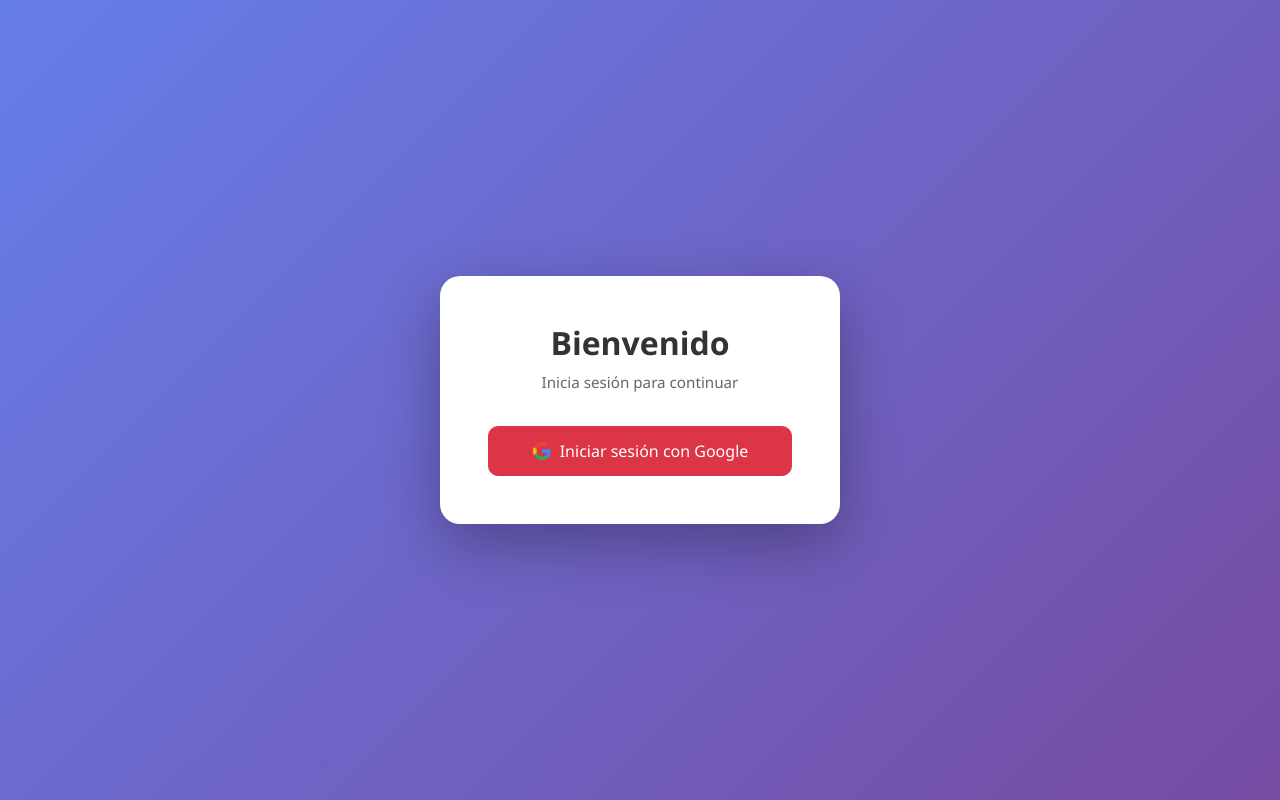
After one commit to LucasDuarte05/proyecto1-busco-repuesto, a Django app: page /vender/login-vendedor/ in a window 1280 px wide. The commit adds this page. Run offline with Django 5.2, Linux system fonts and the light colour scheme; data comes from the database, SQL or seed files in the repository; both versions use the stored data as it was after the commit; some libraries are stand-ins or nearby versions.

Commit message:
Inicio de sesion de google

```diff
--- a/busco_repuesto/busco_repuesto/templates/index.html
+++ b/busco_repuesto/busco_repuesto/templates/index.html
@@ -258,7 +258,7 @@
                     Quiero Comprar
                 </span>
             </a>
-            <a href="{% url 'ver_solicitudes' %}" class="btn btn-vender">
+            <a href="{% url 'login_vendedor' %}" class="btn btn-vender">
                 <span>
                     <span>💰</span>
                     Quiero Vender
--- a/busco_repuesto/busco_repuesto/urls.py
+++ b/busco_repuesto/busco_repuesto/urls.py
@@ -22,6 +22,7 @@ from busco_repuesto import views as busco_repuesto_views
 urlpatterns = [
     path('', busco_repuesto_views.index, name='index'),
     path('admin/', admin.site.urls),
+    path('accounts/', include('allauth.urls')),  # 👈 Rutas de allauth
     path('comprar/', include('quiero_comprar.urls')),
     path('vender/', include('quiero_vender.urls')),
 ]
--- /dev/null
+++ b/busco_repuesto/quiero_vender/client_secret_914351266531-rjcaiodt71jmcvffttpuva8igf09a6vh.apps.googleusercontent.com.json
@@ -0,0 +1 @@
+{"web":{"client_id":"914351266531-rjcaiodt71jmcvffttpuva8igf09a6vh.apps.googleusercontent.com","project_id":"busco-repuesto-vendedores","auth_uri":"https://accounts.google.com/o/oauth2/auth","token_uri":"https://oauth2.googleapis.com/token","auth_provider_x509_cert_url":"https://www.googleapis.com/oauth2/v1/certs","client_secret":"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","redirect_uris":["http://127.0.0.1:8000/accounts/google/login/callback/"],"javascript_origins":["http://127.0.0.1:8000"]}}
--- /dev/null
+++ b/busco_repuesto/quiero_vender/templates/login_vendedor.html
@@ -0,0 +1,82 @@
+{% load socialaccount %}
+<!DOCTYPE html>
+<html lang="es">
+<head>
+    <meta charset="UTF-8">
+    <meta name="viewport" content="width=device-width, initial-scale=1.0">
+    <title>Iniciar Sesión</title>
+    <link href="https://cdn.jsdelivr.net/npm/bootstrap@5.3.0/dist/css/bootstrap.min.css" rel="stylesheet">
+    <style>
+        body {
+            background: linear-gradient(135deg, #667eea 0%, #764ba2 100%);
+            min-height: 100vh;
+            display: flex;
+            align-items: center;
+            justify-content: center;
+            font-family: 'Segoe UI', Tahoma, Geneva, Verdana, sans-serif;
+        }
+        .login-container {
+            background: white;
+            border-radius: 20px;
+            box-shadow: 0 20px 60px rgba(0, 0, 0, 0.3);
+            padding: 3rem;
+            max-width: 400px;
+            width: 100%;
+        }
+        .login-header {
+            text-align: center;
+            margin-bottom: 2rem;
+        }
+        .login-header h1 {
+            color: #333;
+            font-size: 2rem;
+            font-weight: 600;
+            margin-bottom: 0.5rem;
+        }
+        .login-header p {
+            color: #666;
+            font-size: 0.95rem;
+        }
+        .btn-google {
+            width: 100%;
+            padding: 0.75rem;
+            font-size: 1rem;
+            font-weight: 500;
+            border-radius: 10px;
+            transition: all 0.3s ease;
+            display: flex;
+            align-items: center;
+            justify-content: center;
+            gap: 0.5rem;
+        }
+        .btn-google:hover {
+            transform: translateY(-2px);
+            box-shadow: 0 5px 15px rgba(220, 53, 69, 0.3);
+        }
+        .google-icon {
+            width: 20px;
+            height: 20px;
+        }
+    </style>
+</head>
+<body>
+    <div class="login-container">
+        <div class="login-header">
+            <h1>Bienvenido</h1>
+            <p>Inicia sesión para continuar</p>
+        </div>
+
+        <a href="{% provider_login_url 'google' %}?next={% url 'ver_solicitudes' %}" class="btn btn-danger btn-google">
+            <svg class="google-icon" viewBox="0 0 24 24" xmlns="http://www.w3.org/2000/svg">
+                <path d="M22.56 12.25c0-.78-.07-1.53-.2-2.25H12v4.26h5.92c-.26 1.37-1.04 2.53-2.21 3.31v2.77h3.57c2.08-1.92 3.28-4.74 3.28-8.09z" fill="#4285F4"/>
+                <path d="M12 23c2.97 0 5.46-.98 7.28-2.66l-3.57-2.77c-.98.66-2.23 1.06-3.71 1.06-2.86 0-5.29-1.93-6.16-4.53H2.18v2.84C3.99 20.53 7.7 23 12 23z" fill="#34A853"/>
+                <path d="M5.84 14.09c-.22-.66-.35-1.36-.35-2.09s.13-1.43.35-2.09V7.07H2.18C1.43 8.55 1 10.22 1 12s.43 3.45 1.18 4.93l2.85-2.22.81-.62z" fill="#FBBC05"/>
+                <path d="M12 5.38c1.62 0 3.06.56 4.21 1.64l3.15-3.15C17.45 2.09 14.97 1 12 1 7.7 1 3.99 3.47 2.18 7.07l3.66 2.84c.87-2.6 3.3-4.53 6.16-4.53z" fill="#EA4335"/>
+            </svg>
+            Iniciar sesión con Google
+        </a>
+    </div>
+
+    <script src="https://cdn.jsdelivr.net/npm/bootstrap@5.3.0/dist/js/bootstrap.bundle.min.js"></script>
+</body>
+</html>
--- a/busco_repuesto/quiero_vender/urls.py
+++ b/busco_repuesto/quiero_vender/urls.py
@@ -3,6 +3,7 @@ from . import views
 
 urlpatterns = [
     path('quiero-vender/', views.ver_solicitudes, name='ver_solicitudes'),
+    path('login-vendedor/', views.login_vendedor, name='login_vendedor'),
     path('publicar-repuesto/', views.publicar_repuesto, name='publicar_repuesto'),
     path('procesar-publicacion/', views.procesar_publicacion, name='procesar_publicacion'),
     path('procesar-venta/', views.procesar_venta, name='procesar_venta'),
--- a/busco_repuesto/quiero_vender/views.py
+++ b/busco_repuesto/quiero_vender/views.py
@@ -2,6 +2,12 @@ from django.shortcuts import render, redirect
 from django.contrib import messages
 from core.models import SolicitudCompra, PublicacionVenta
 from django.db.models import Q
+
+
+
+def login_vendedor(request):
+    """Mostrar página de login para vendedores"""
+    return render(request, 'login_vendedor.html')
 
 def quiero_vender(request):
     """Mostrar opciones para vendedores"""
```
Also changed, not shown: busco_repuesto/busco_repuesto/settings.py (+15 -1 lines), busco_repuesto/quiero_comprar/templates/quiero_comprar.html (+14 -1 lines), busco_repuesto/db.sqlite3.
